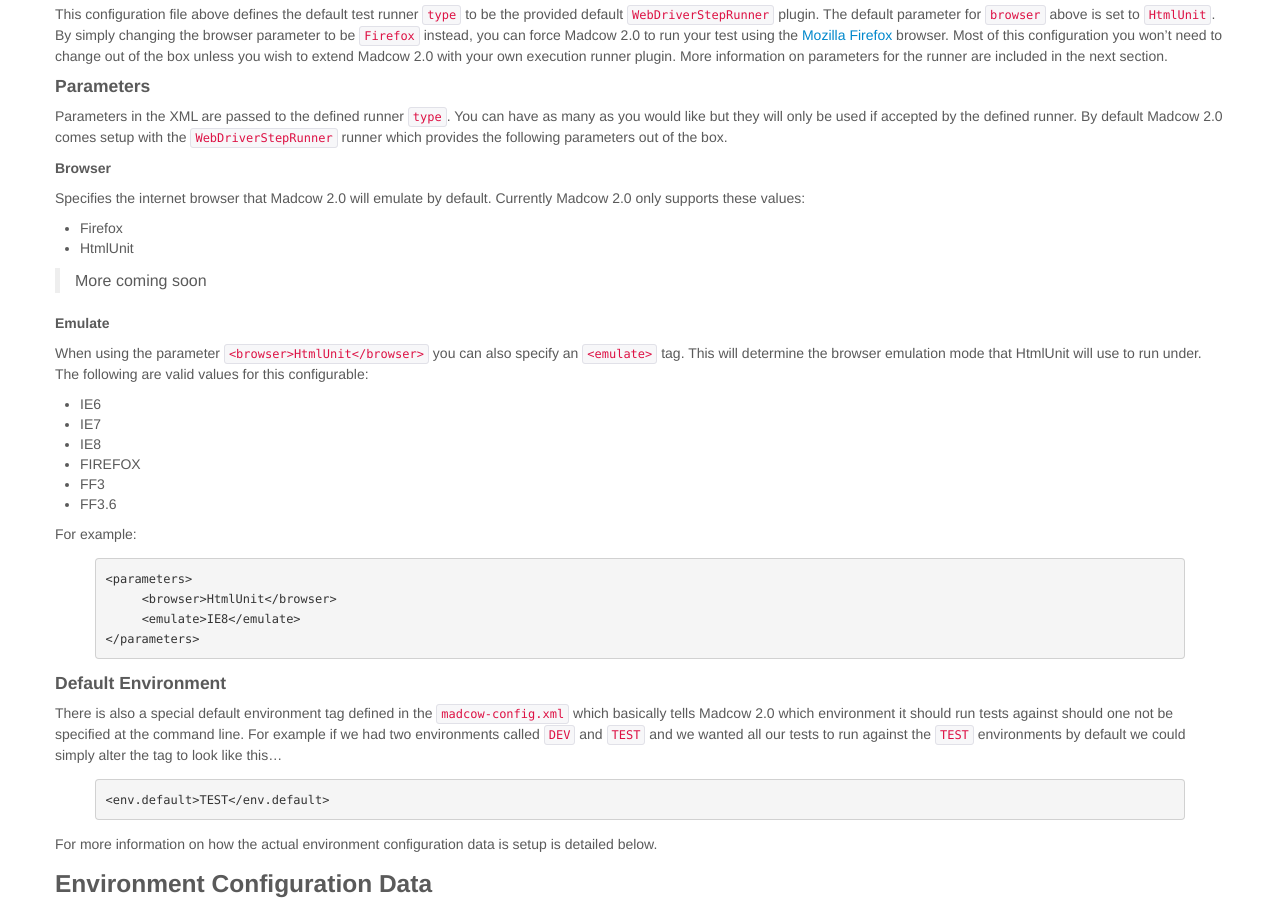
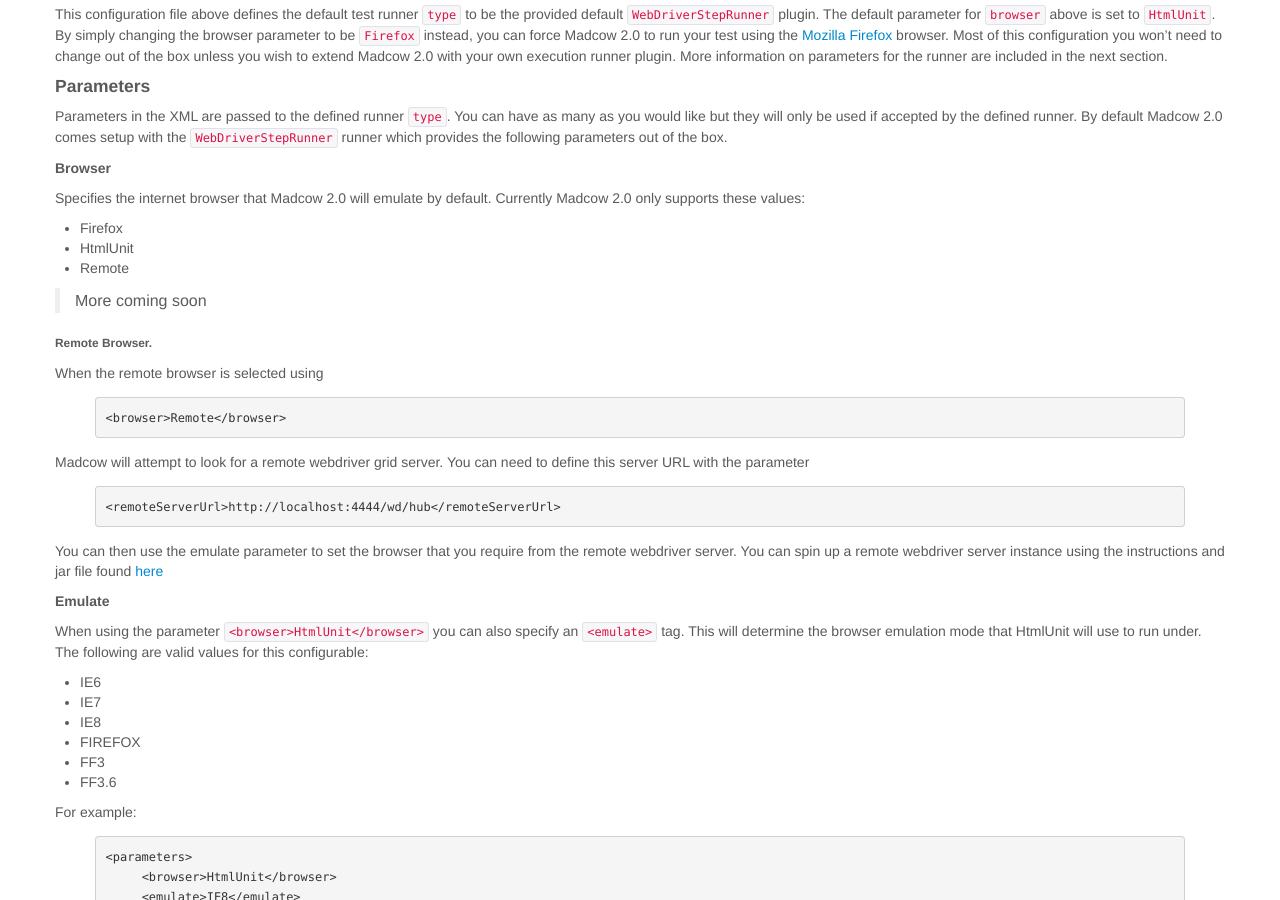
Before and after one commit to 4impact/madcow, a Jekyll site: the page built from documentation/_posts/2012-11-01-configuration.md, in a window 1280 px wide and 900 px high, scrolled down 1188 px. Built offline with Jekyll 4.4.1, drawn with Linux system fonts in a browser that asks for light colours.

Commit message:
configuration setup documentation updates…

```diff
--- a/documentation/_posts/2012-11-01-configuration.md
+++ b/documentation/_posts/2012-11-01-configuration.md
@@ -51,8 +51,26 @@ Parameters in the XML are passed to the defined runner `type`. You can have as m
 Specifies the internet browser that Madcow 2.0 will emulate by default. Currently Madcow 2.0 only supports these values:
 * Firefox
 * HtmlUnit
+* Remote
 
 > More coming soon
+
+###### Remote Browser.
+
+When the remote browser is selected using
+{% highlight xml %}
+<browser>Remote</browser>
+{% endhighlight %}
+
+Madcow will attempt to look for a remote webdriver grid server.
+You can need to define this server URL with the parameter
+{% highlight xml %}
+<remoteServerUrl>http://localhost:4444/wd/hub</remoteServerUrl>
+{% endhighlight %}
+
+You can then use the emulate parameter to set the browser that you require from the remote webdriver server.
+You can spin up a remote webdriver server instance using the instructions and jar file found <a href="http://code.google.com/p/selenium/wiki/RemoteWebDriverServer" target="_blank">here</a>
+
 
 ##### Emulate
 When using the parameter `<browser>HtmlUnit</browser>` you can also specify an `<emulate>` tag. This will determine the browser emulation mode that HtmlUnit will use to run under. The following are valid values for this configurable:
```
